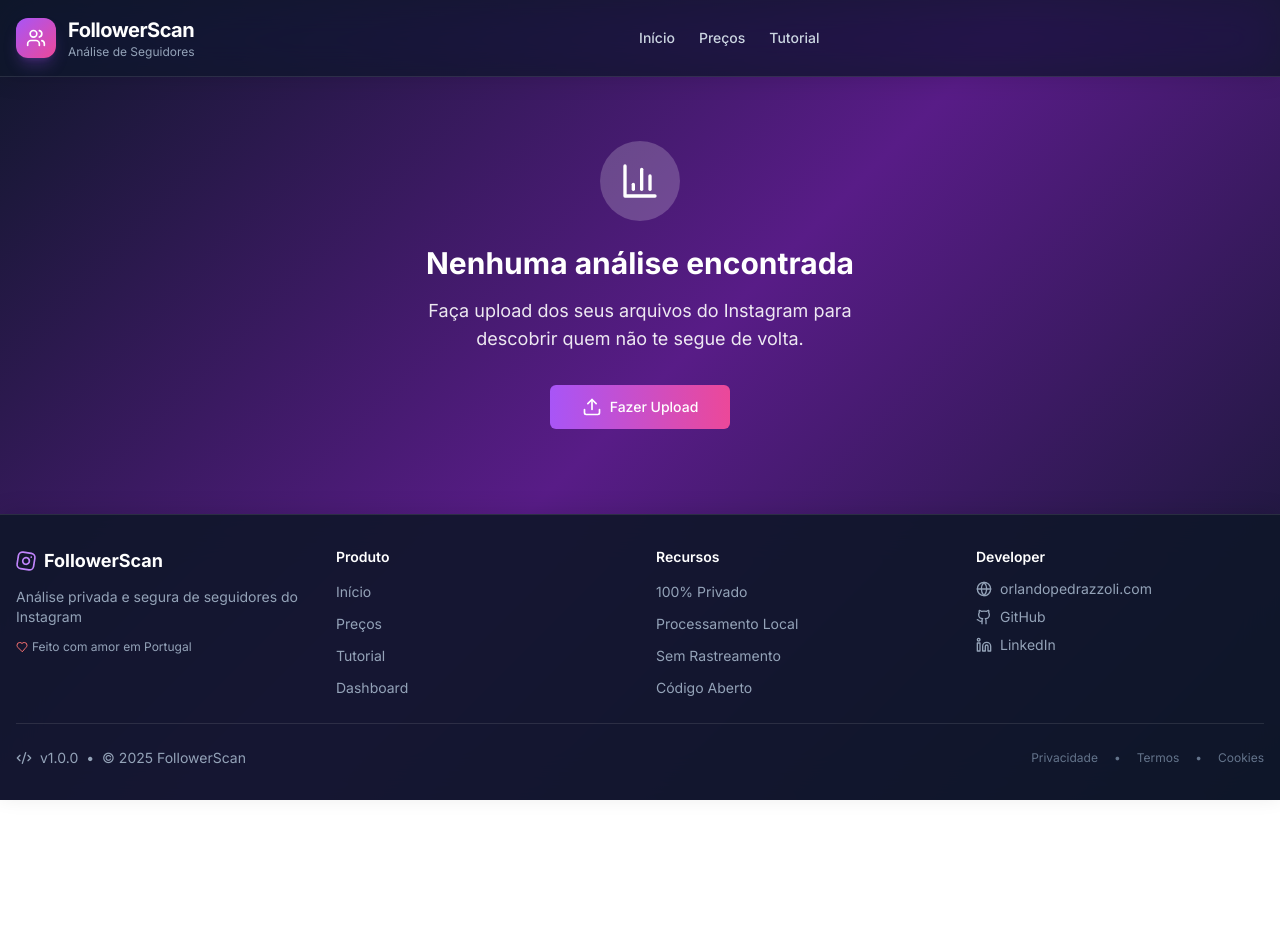
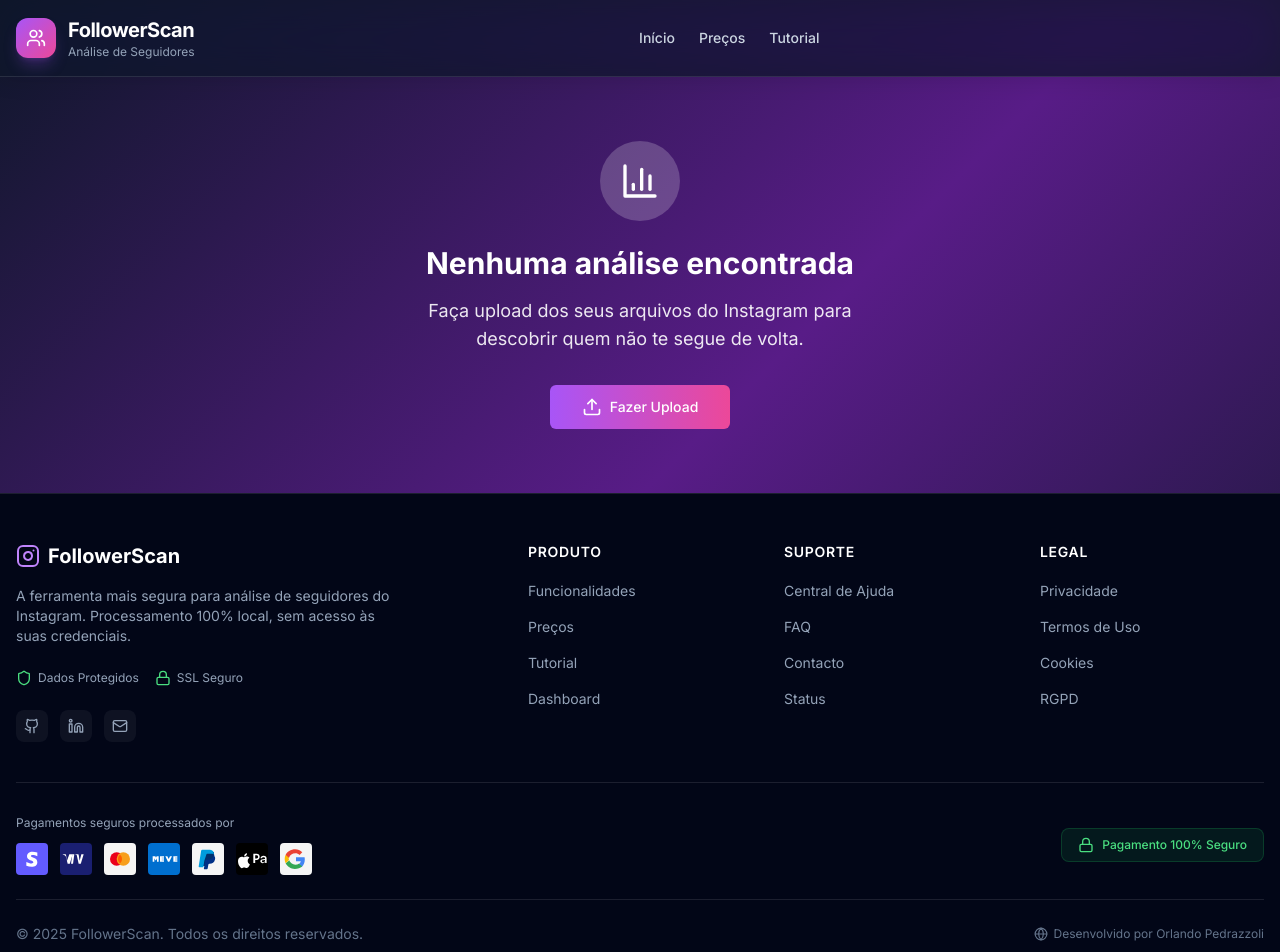
Before and after one commit to Orlando-Pedrazzoli/followtracker, a Next.js app: page /analyze in a window 1280 px wide. Shown: the top 952 px of the page. Before the commit the page ends 800 px from the top, so only its background shows below. Built offline with nearby package versions, Linux system fonts and the light colour scheme.

Commit message:
footer updated

```diff
--- a/src/components/ui/footer.tsx
+++ b/src/components/ui/footer.tsx
@@ -1,138 +1,250 @@
 'use client';
 
 import { motion } from 'framer-motion';
-import { Heart, Globe, Code2, Instagram, Github, Linkedin } from 'lucide-react';
+import { Shield, Lock, Globe, Instagram, Github, Linkedin, Mail } from 'lucide-react';
+import Link from 'next/link';
+
+// Payment Icons as SVG components for reliability
+const VisaIcon = () => (
+  <svg viewBox="0 0 48 48" className="h-8 w-auto" fill="none">
+    <rect width="48" height="48" rx="6" fill="#1A1F71"/>
+    <path d="M19.5 31H16.5L18.5 17H21.5L19.5 31Z" fill="white"/>
+    <path d="M32 17L29.5 26.5L29 24L28 17.5C28 17.5 27.8 17 27 17H23L23 17.3C23 17.3 24 17.5 25.2 18.2L28 31H31.2L35.5 17H32Z" fill="white"/>
+    <path d="M14 17L10.5 26.5L10 24L9 17.5C9 17.5 8.8 17 8 17H4L4 17.3C4 17.3 5.5 17.6 7 18.5C8.3 19.3 8.7 20 9 21L11.5 31H14.7L19 17H14Z" fill="white"/>
+  </svg>
+);
+
+const MastercardIcon = () => (
+  <svg viewBox="0 0 48 48" className="h-8 w-auto" fill="none">
+    <rect width="48" height="48" rx="6" fill="#F5F5F5"/>
+    <circle cx="19" cy="24" r="10" fill="#EB001B"/>
+    <circle cx="29" cy="24" r="10" fill="#F79E1B"/>
+    <path d="M24 17.5C25.8 19 27 21.3 27 24C27 26.7 25.8 29 24 30.5C22.2 29 21 26.7 21 24C21 21.3 22.2 19 24 17.5Z" fill="#FF5F00"/>
+  </svg>
+);
+
+const AmexIcon = () => (
+  <svg viewBox="0 0 48 48" className="h-8 w-auto" fill="none">
+    <rect width="48" height="48" rx="6" fill="#006FCF"/>
+    <path d="M8 20H11L12 22L13 20H16V28H13.5V23L12 26H11L9.5 23V28H7V20H8ZM18 20H24V22H20.5V23H24V25H20.5V26H24V28H18V20ZM26 20H29L31 24L33 20H36L32 28H30L26 20ZM38 20H44V22H40.5V23H44V25H40.5V26H44V28H38V20Z" fill="white"/>
+  </svg>
+);
+
+const PaypalIcon = () => (
+  <svg viewBox="0 0 48 48" className="h-8 w-auto" fill="none">
+    <rect width="48" height="48" rx="6" fill="#F5F5F5"/>
+    <path d="M32.5 14C31 12.5 28.5 12 25.5 12H17.5C16.8 12 16.2 12.5 16.1 13.2L13 33.5C13 34 13.3 34.5 13.8 34.5H18.5L17.8 38.5C17.7 38.9 18 39.3 18.4 39.3H22.3C22.9 39.3 23.4 38.9 23.5 38.3L23.6 38L24.5 32.5L24.6 32.1C24.7 31.5 25.2 31.1 25.8 31.1H26.5C30.5 31.1 33.5 29.5 34.5 24.8C35 22.8 34.8 21.1 33.7 19.9" fill="#003087"/>
+    <path d="M32.5 14C31 12.5 28.5 12 25.5 12H17.5C16.8 12 16.2 12.5 16.1 13.2L13 33.5C13 34 13.3 34.5 13.8 34.5H18.5L19.8 26L19.7 26.4C19.8 25.7 20.4 25.2 21.1 25.2H23.5C28.1 25.2 31.6 23.3 32.7 17.8C32.7 17.5 32.8 17.2 32.8 17C32.6 15.9 32.5 14 32.5 14Z" fill="#002F6C"/>
+    <path d="M21.7 17C21.8 16.6 22.1 16.3 22.4 16.1C22.6 16 22.8 16 23 16H28.5C29.2 16 29.8 16.1 30.3 16.2C30.5 16.2 30.6 16.3 30.8 16.3C31 16.4 31.1 16.4 31.3 16.5C31.4 16.5 31.4 16.5 31.5 16.6C31.9 16.8 32.2 17 32.5 17.3C32.8 15 32.5 13.4 31.3 12.1C30 10.6 27.6 10 24.5 10H15.5C14.6 10 13.9 10.6 13.7 11.5L10 35.2C10 35.9 10.4 36.5 11.1 36.5H17L18.5 26.5L21.7 17Z" fill="#009CDE"/>
+  </svg>
+);
+
+const StripeIcon = () => (
+  <svg viewBox="0 0 48 48" className="h-8 w-auto" fill="none">
+    <rect width="48" height="48" rx="6" fill="#635BFF"/>
+    <path d="M22.5 19.5C22.5 18.5 23.3 18 24.8 18C27 18 29.8 18.7 32 19.8V14.3C29.6 13.3 27.2 13 24.8 13C19.8 13 16.5 15.7 16.5 20C16.5 27 26 25.7 26 29C26 30.2 25 30.7 23.4 30.7C21 30.7 17.9 29.7 15.5 28.4V34C18.1 35.2 20.8 35.7 23.4 35.7C28.5 35.7 32 33.1 32 28.7C32 21 22.5 22.5 22.5 19.5Z" fill="white"/>
+  </svg>
+);
+
+const ApplePayIcon = () => (
+  <svg viewBox="0 0 48 48" className="h-8 w-auto" fill="none">
+    <rect width="48" height="48" rx="6" fill="#000"/>
+    <path d="M15.5 18.5C16.2 17.6 16.6 16.4 16.5 15.2C15.4 15.3 14.1 16 13.3 16.9C12.6 17.7 12.1 18.9 12.2 20.1C13.4 20.2 14.7 19.4 15.5 18.5Z" fill="white"/>
+    <path d="M16.4 20.4C14.6 20.3 13.1 21.4 12.2 21.4C11.3 21.4 10 20.5 8.6 20.5C6.7 20.5 4.9 21.6 4 23.4C2 27 3.5 32.4 5.4 35C6.3 36.3 7.4 37.7 8.8 37.7C10.2 37.6 10.7 36.8 12.4 36.8C14 36.8 14.5 37.7 16 37.6C17.5 37.6 18.5 36.3 19.4 35C20.4 33.5 20.8 32.1 20.9 32C20.8 32 17.6 30.7 17.5 27C17.5 23.8 20 22.3 20.1 22.2C18.4 19.7 15.7 20.4 16.4 20.4Z" fill="white"/>
+    <path d="M28 16H31C33.8 16 35.5 17.8 35.5 20.7C35.5 23.6 33.7 25.4 30.9 25.4H28.8V30H26V16H28ZM28.8 18.2V23.2H30.5C32.2 23.2 33.2 22.2 33.2 20.7C33.2 19.2 32.2 18.2 30.5 18.2H28.8Z" fill="white"/>
+    <path d="M36.5 27.5C36.5 25.6 38 24.4 40.6 24.3L43.5 24.1V23.2C43.5 22 42.7 21.3 41.3 21.3C40 21.3 39.2 21.9 39 22.9H36.8C36.9 21 38.6 19.3 41.4 19.3C44.2 19.3 45.9 20.9 45.9 23.3V30H43.7V28.2H43.6C43 29.4 41.7 30.2 40.2 30.2C38.1 30.2 36.5 28.9 36.5 27.5ZM43.5 26.5V25.6L40.9 25.8C39.6 25.9 38.9 26.4 38.9 27.3C38.9 28.2 39.7 28.8 40.8 28.8C42.3 28.8 43.5 27.8 43.5 26.5Z" fill="white"/>
+  </svg>
+);
+
+const GooglePayIcon = () => (
+  <svg viewBox="0 0 48 48" className="h-8 w-auto" fill="none">
+    <rect width="48" height="48" rx="6" fill="#F5F5F5"/>
+    <path d="M24 20.5V27.5H31.2C30.8 29.5 29.5 31.2 27.5 32.3L32.5 36.2C35.5 33.5 37.2 29.5 37.2 24.8C37.2 23.5 37.1 22.3 36.9 21.2H24V20.5Z" fill="#4285F4"/>
+    <path d="M13.6 26.5L12.3 27.5L8.5 30.5C11 35.5 16.2 39 22.2 39C26.7 39 30.5 37.5 33.2 34.9L28.2 31C26.9 31.9 25.2 32.5 23 32.5C18.6 32.5 14.9 29.5 13.6 25.5L13.6 26.5Z" fill="#34A853"/>
+    <path d="M8.5 17.5C7.5 19.4 7 21.6 7 24C7 26.4 7.5 28.6 8.5 30.5C8.5 30.5 13.6 25.5 13.6 25.5C13.2 24.4 13 23.2 13 24C13 22.8 13.2 21.6 13.6 20.5L8.5 17.5Z" fill="#FBBC05"/>
+    <path d="M23 15.5C25.5 15.5 27.7 16.4 29.4 18L33.4 14C30.5 11.3 26.7 9.5 23 9.5C16.2 9.5 10.2 13.5 8.5 18L13.6 22C14.9 18 18.6 15.5 23 15.5Z" fill="#EA4335"/>
+  </svg>
+);
 
 export function Footer() {
   const currentYear = new Date().getFullYear();
 
+  const footerLinks = {
+    produto: [
+      { label: 'Funcionalidades', href: '/#features' },
+      { label: 'Preços', href: '/pricing' },
+      { label: 'Tutorial', href: '/tutorial' },
+      { label: 'Dashboard', href: '/dashboard/analyze' },
+    ],
+    suporte: [
+      { label: 'Central de Ajuda', href: '/help' },
+      { label: 'FAQ', href: '/faq' },
+      { label: 'Contacto', href: 'mailto:suporte@followerscan.com' },
+      { label: 'Status', href: '/status' },
+    ],
+    legal: [
+      { label: 'Privacidade', href: '/privacy' },
+      { label: 'Termos de Uso', href: '/terms' },
+      { label: 'Cookies', href: '/cookies' },
+      { label: 'RGPD', href: '/gdpr' },
+    ],
+  };
+
   return (
-    <footer className="app-footer mt-auto">
-      <div className="container mx-auto px-4 py-8">
+    <footer className="bg-slate-950 border-t border-white/10">
+      <div className="container mx-auto px-4 py-12">
         {/* Main Footer Content */}
-        <div className="grid grid-cols-1 md:grid-cols-4 gap-8 mb-6">
+        <div className="grid grid-cols-1 md:grid-cols-2 lg:grid-cols-5 gap-8 mb-10">
           {/* Brand Section */}
-          <div className="space-y-3">
-            <div className="flex items-center space-x-2 text-white">
-              <motion.div
-                animate={{ rotate: [0, 10, -10, 0] }}
-                transition={{ duration: 2, repeat: Infinity, repeatDelay: 3 }}
+          <div className="lg:col-span-2 space-y-4">
+            <Link href="/" className="flex items-center space-x-2 text-white">
+              <Instagram className="w-6 h-6 text-purple-400" />
+              <span className="font-bold text-xl">FollowerScan</span>
+            </Link>
+            <p className="text-slate-400 text-sm max-w-sm">
+              A ferramenta mais segura para análise de seguidores do Instagram.
+              Processamento 100% local, sem acesso às suas credenciais.
+            </p>
+
+            {/* Trust Badges */}
+            <div className="flex items-center gap-4 pt-2">
+              <div className="flex items-center gap-1.5 text-xs text-slate-400">
+                <Shield className="w-4 h-4 text-green-400" />
+                <span>Dados Protegidos</span>
+              </div>
+              <div className="flex items-center gap-1.5 text-xs text-slate-400">
+                <Lock className="w-4 h-4 text-green-400" />
+                <span>SSL Seguro</span>
+              </div>
+            </div>
+
+            {/* Social Links */}
+            <div className="flex items-center gap-3 pt-2">
+              <a
+                href="https://github.com/orlandopedrazzoli"
+                target="_blank"
+                rel="noopener noreferrer"
+                className="p-2 rounded-lg bg-white/5 hover:bg-white/10 text-slate-400 hover:text-white transition-all"
+                aria-label="GitHub"
               >
-                <Instagram className="w-5 h-5 text-purple-400" />
-              </motion.div>
-              <span className="font-bold text-lg">FollowerScan</span>
-            </div>
-            <p className="text-slate-400 text-sm">
-              Análise privada e segura de seguidores do Instagram
-            </p>
-            <div className="flex items-center space-x-1 text-slate-400 text-xs">
-              <Heart className="w-3 h-3 text-red-400" />
-              <span>Feito com amor em Portugal</span>
+                <Github className="w-4 h-4" />
+              </a>
+              <a
+                href="https://linkedin.com/in/orlandopedrazzoli"
+                target="_blank"
+                rel="noopener noreferrer"
+                className="p-2 rounded-lg bg-white/5 hover:bg-white/10 text-slate-400 hover:text-white transition-all"
+                aria-label="LinkedIn"
+              >
+                <Linkedin className="w-4 h-4" />
+              </a>
+              <a
+                href="mailto:contato@followerscan.com"
+                className="p-2 rounded-lg bg-white/5 hover:bg-white/10 text-slate-400 hover:text-white transition-all"
+                aria-label="Email"
+              >
+                <Mail className="w-4 h-4" />
+              </a>
             </div>
           </div>
 
           {/* Product Links */}
           <div>
-            <h3 className="text-white font-semibold mb-3 text-sm">Produto</h3>
-            <ul className="space-y-2">
-              <li>
-                <a href="/" className="text-slate-400 hover:text-white transition-colors text-sm">
-                  Início
-                </a>
+            <h3 className="text-white font-semibold mb-4 text-sm uppercase tracking-wider">
+              Produto
+            </h3>
+            <ul className="space-y-3">
+              {footerLinks.produto.map((link) => (
+                <li key={link.href}>
+                  <Link
+                    href={link.href}
+                    className="text-slate-400 hover:text-white transition-colors text-sm"
+                  >
+                    {link.label}
+                  </Link>
                 </li>
-              <li>
-                <a href="/pricing" className="text-slate-400 hover:text-white transition-colors text-sm">
-                  Preços
-                </a>
-              </li>
-              <li>
-                <a href="/tutorial" className="text-slate-400 hover:text-white transition-colors text-sm">
-                  Tutorial
-                </a>
-              </li>
-              <li>
-                <a href="/dashboard/analyze" className="text-slate-400 hover:text-white transition-colors text-sm">
-                  Dashboard
-                </a>
-              </li>
+              ))}
             </ul>
           </div>
 
-          {/* Resources */}
+          {/* Support Links */}
           <div>
-            <h3 className="text-white font-semibold mb-3 text-sm">Recursos</h3>
-            <ul className="space-y-2">
-              <li>
-                <span className="text-slate-400 text-sm">100% Privado</span>
+            <h3 className="text-white font-semibold mb-4 text-sm uppercase tracking-wider">
+              Suporte
+            </h3>
+            <ul className="space-y-3">
+              {footerLinks.suporte.map((link) => (
+                <li key={link.href}>
+                  <Link
+                    href={link.href}
+                    className="text-slate-400 hover:text-white transition-colors text-sm"
+                  >
+                    {link.label}
+                  </Link>
                 </li>
-              <li>
-                <span className="text-slate-400 text-sm">Processamento Local</span>
-              </li>
-              <li>
-                <span className="text-slate-400 text-sm">Sem Rastreamento</span>
-              </li>
-              <li>
-                <span className="text-slate-400 text-sm">Código Aberto</span>
-              </li>
+              ))}
             </ul>
           </div>
 
-          {/* Developer */}
+          {/* Legal Links */}
           <div>
-            <h3 className="text-white font-semibold mb-3 text-sm">Developer</h3>
-            <motion.div
-              initial={{ opacity: 0 }}
-              animate={{ opacity: 1 }}
-              transition={{ delay: 0.3 }}
-              className="space-y-2"
+            <h3 className="text-white font-semibold mb-4 text-sm uppercase tracking-wider">
+              Legal
+            </h3>
+            <ul className="space-y-3">
+              {footerLinks.legal.map((link) => (
+                <li key={link.href}>
+                  <Link
+                    href={link.href}
+                    className="text-slate-400 hover:text-white transition-colors text-sm"
                   >
+                    {link.label}
+                  </Link>
+                </li>
+              ))}
+            </ul>
+          </div>
+        </div>
+
+        {/* Payment Methods Section */}
+        <div className="border-t border-white/10 pt-8 pb-6">
+          <div className="flex flex-col md:flex-row items-center justify-between gap-6">
+            <div className="text-center md:text-left">
+              <p className="text-slate-400 text-xs mb-3">Pagamentos seguros processados por</p>
+              <div className="flex items-center gap-3 flex-wrap justify-center md:justify-start">
+                <StripeIcon />
+                <VisaIcon />
+                <MastercardIcon />
+                <AmexIcon />
+                <PaypalIcon />
+                <ApplePayIcon />
+                <GooglePayIcon />
+              </div>
+            </div>
+            <div className="flex items-center gap-2 px-4 py-2 rounded-lg bg-green-500/10 border border-green-500/20">
+              <Lock className="w-4 h-4 text-green-400" />
+              <span className="text-green-400 text-xs font-medium">Pagamento 100% Seguro</span>
+            </div>
+          </div>
+        </div>
+
+        {/* Bottom Bar */}
+        <div className="border-t border-white/10 pt-6">
+          <div className="flex flex-col md:flex-row items-center justify-between gap-4">
+            <div className="text-slate-500 text-sm">
+              © {currentYear} FollowerScan. Todos os direitos reservados.
+            </div>
+
+            <div className="flex items-center gap-4 text-xs text-slate-500">
               <a
                 href="https://orlandopedrazzoli.com"
                 target="_blank"
                 rel="noopener noreferrer"
-                className="flex items-center gap-2 text-slate-400 hover:text-purple-400 transition-colors text-sm group"
+                className="flex items-center gap-1.5 hover:text-slate-300 transition-colors"
               >
-                <Globe className="w-4 h-4 group-hover:rotate-12 transition-transform" />
-                orlandopedrazzoli.com
+                <Globe className="w-3.5 h-3.5" />
+                <span>Desenvolvido por Orlando Pedrazzoli</span>
               </a>
-              <a
-                href="https://github.com/orlandopedrazzoli"
-                target="_blank"
-                rel="noopener noreferrer"
-                className="flex items-center gap-2 text-slate-400 hover:text-purple-400 transition-colors text-sm group"
-              >
-                <Github className="w-4 h-4 group-hover:scale-110 transition-transform" />
-                GitHub
-              </a>
-              <a
-                href="https://linkedin.com/in/orlandopedrazzoli"
-                target="_blank"
-                rel="noopener noreferrer"
-                className="flex items-center gap-2 text-slate-400 hover:text-purple-400 transition-colors text-sm group"
-              >
-                <Linkedin className="w-4 h-4 group-hover:scale-110 transition-transform" />
-                LinkedIn
-              </a>
-            </motion.div>
-          </div>
-        </div>
-
-        {/* Bottom Bar */}
-        <div className="pt-6 border-t border-white/10">
-          <div className="flex flex-col md:flex-row items-center justify-between gap-4">
-            <div className="flex items-center space-x-2 text-slate-400 text-sm">
-              <Code2 className="w-4 h-4" />
-              <span>v1.0.0</span>
-              <span>•</span>
-              <span>© {currentYear} FollowerScan</span>
-            </div>
-
-            <div className="flex items-center gap-4 text-xs text-slate-500">
-              <span>Privacidade</span>
-              <span>•</span>
-              <span>Termos</span>
-              <span>•</span>
-              <span>Cookies</span>
             </div>
           </div>
         </div>
@@ -146,23 +258,32 @@
   const currentYear = new Date().getFullYear();
 
   return (
-    <footer className="app-footer">
+    <footer className="bg-slate-950/50 border-t border-white/5">
       <div className="container mx-auto px-4 py-4">
-        <div className="flex flex-col md:flex-row items-center justify-between gap-2">
-          <div className="text-slate-400 text-sm">
-            © {currentYear} FollowerScan
+        <div className="flex flex-col md:flex-row items-center justify-between gap-3">
+          <div className="flex items-center gap-2 text-slate-500 text-sm">
+            <Instagram className="w-4 h-4 text-purple-400" />
+            <span>© {currentYear} FollowerScan</span>
           </div>
+          <div className="flex items-center gap-4 text-xs text-slate-500">
+            <Link href="/privacy" className="hover:text-slate-300 transition-colors">
+              Privacidade
+            </Link>
+            <Link href="/terms" className="hover:text-slate-300 transition-colors">
+              Termos
+            </Link>
             <a
               href="https://orlandopedrazzoli.com"
               target="_blank"
               rel="noopener noreferrer"
-            className="text-slate-400 hover:text-purple-400 transition-colors text-sm flex items-center gap-1"
+              className="flex items-center gap-1 hover:text-slate-300 transition-colors"
             >
               <Globe className="w-3 h-3" />
               orlandopedrazzoli.com
             </a>
           </div>
         </div>
+      </div>
     </footer>
   );
 }
```
Lines whose indentation alone changed are shown as unchanged.
